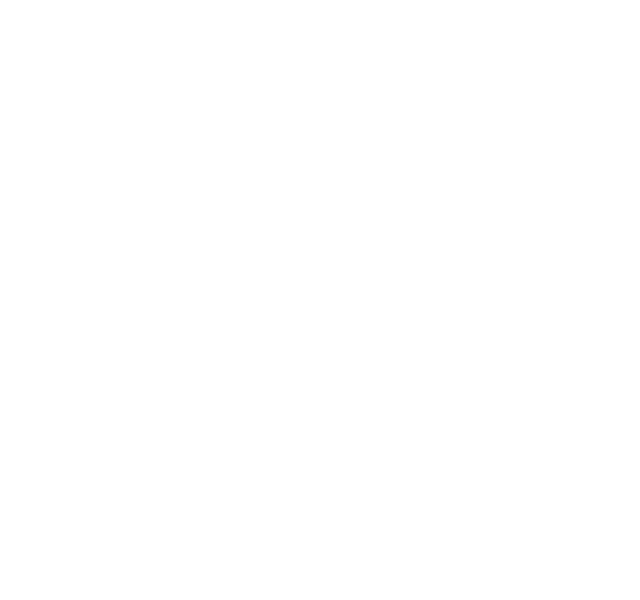
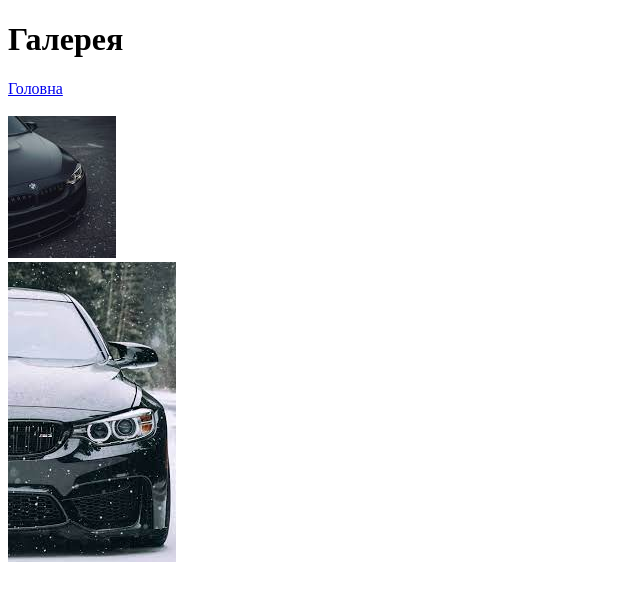
Before and after one commit to NikitaKylich/frdz3, a plain HTML site: page gallery.html in a window 1280 px wide. Shown: the whole page, without its empty margins (0-640 px from the left). Drawn offline with Linux system fonts and the light colour scheme.

Commit message:
add-link-images

```diff
--- a/gallery.html
+++ b/gallery.html
@@ -5,6 +5,11 @@
  </head>
 
 <body>
-
+    <h1>Галерея</h1>
+    <a href=".\Index.html">Головна</a>
+<br>
+<br>
+<img src=".\images\imagess.jpg" ><br>
+<img src=".\images\images1.jpg" ><br>
 </body>
 </html>
```
Also changed, not shown: index.html (+1 -1 lines).
